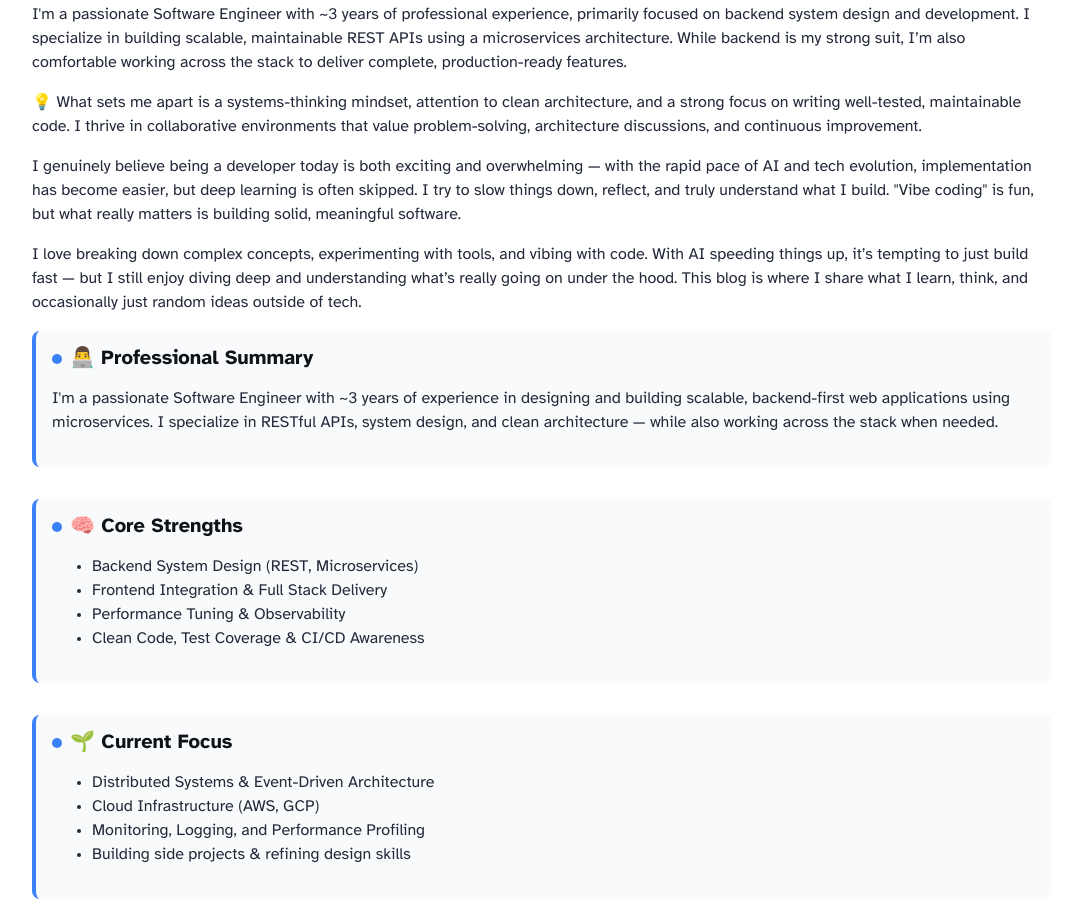
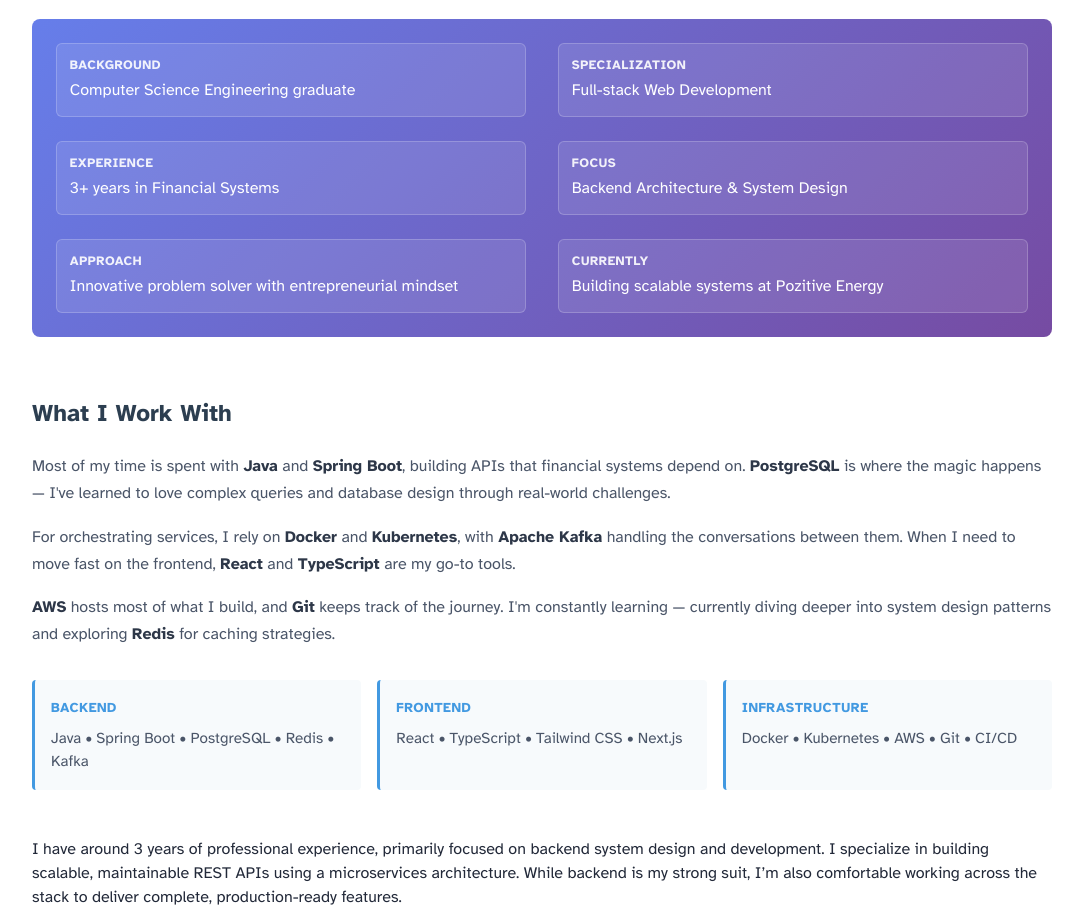
Before and after one commit to Ankit-Kosankar/my-blog, an Astro site: page /about in a window 1280 px wide. Shown: the part 829-1742 px from the top of the page, without its empty margins (112-1195 px from the left). Built offline with nearby package versions, Linux system fonts and the light colour scheme; Astro itself is replaced by a stand-in of ours.

Commit message:
works with section added

```diff
--- /dev/null
+++ b/src/components/Skills.astro
@@ -0,0 +1,128 @@
+---
+// Skills.astro
+---
+
+<section class="skills">
+    <h2>Skills & Technologies</h2>
+
+    <div class="skills-grid">
+      <div class="skill-category">
+        <h3>Backend Development</h3>
+        <div class="skills-list">
+          <span class="skill-tag">Java</span>
+          <span class="skill-tag">Spring Boot</span>
+          <span class="skill-tag">Node.js</span>
+          <span class="skill-tag">PostgreSQL</span>
+          <span class="skill-tag">Redis</span>
+          <span class="skill-tag">MongoDB</span>
+          <span class="skill-tag">Apache Kafka</span>
+          <span class="skill-tag">REST APIs</span>
+          <span class="skill-tag">GraphQL</span>
+        </div>
+      </div>
+
+      <div class="skill-category">
+        <h3>Frontend Development</h3>
+        <div class="skills-list">
+          <span class="skill-tag">React</span>
+          <span class="skill-tag">TypeScript</span>
+          <span class="skill-tag">JavaScript</span>
+          <span class="skill-tag">HTML/CSS</span>
+          <span class="skill-tag">Tailwind CSS</span>
+          <span class="skill-tag">Next.js</span>
+          <span class="skill-tag">Astro</span>
+        </div>
+      </div>
+
+      <div class="skill-category">
+        <h3>DevOps & Tools</h3>
+        <div class="skills-list">
+          <span class="skill-tag">Docker</span>
+          <span class="skill-tag">Kubernetes</span>
+          <span class="skill-tag">AWS</span>
+          <span class="skill-tag">Git</span>
+          <span class="skill-tag">CI/CD</span>
+          <span class="skill-tag">Linux</span>
+          <span class="skill-tag">Microservices</span>
+          <span class="skill-tag">System Design</span>
+        </div>
+      </div>
+    </div>
+  </section>
+
+  <style>
+    .skills {
+      margin: 3rem 0;
+    }
+
+    .skills h2 {
+      font-size: 1.8rem;
+      font-weight: 600;
+      margin-bottom: 2rem;
+      color: #2c3e50;
+    }
+
+    .skills-grid {
+      display: grid;
+      grid-template-columns: repeat(auto-fit, minmax(280px, 1fr));
+      gap: 2rem;
+    }
+
+    .skill-category {
+      background: #f8f9fa;
+      border-radius: 8px;
+      padding: 1.5rem;
+      border: 1px solid #e9ecef;
+      transition: transform 0.2s ease, box-shadow 0.2s ease;
+    }
+
+    .skill-category:hover {
+      transform: translateY(-2px);
+      box-shadow: 0 4px 12px rgba(0, 0, 0, 0.1);
+    }
+
+    .skill-category h3 {
+      font-size: 1.1rem;
+      font-weight: 600;
+      margin-bottom: 1rem;
+      color: #495057;
+    }
+
+    .skills-list {
+      display: flex;
+      flex-wrap: wrap;
+      gap: 0.5rem;
+    }
+
+    .skill-tag {
+      background: #fff;
+      color: #495057;
+      padding: 0.3rem 0.8rem;
+      border-radius: 16px;
+      font-size: 0.85rem;
+      font-weight: 500;
+      border: 1px solid #dee2e6;
+      transition: all 0.2s ease;
+    }
+
+    .skill-tag:hover {
+      background: #007bff;
+      color: white;
+      border-color: #007bff;
+    }
+
+    @media (max-width: 768px) {
+      .skills-grid {
+        grid-template-columns: 1fr;
+        gap: 1.5rem;
+      }
+
+      .skill-category {
+        padding: 1.25rem;
+      }
+
+      .skills h2 {
+        font-size: 1.5rem;
+      }
+    }
+  </style>
--- /dev/null
+++ b/src/components/WorksWith.astro
@@ -0,0 +1,185 @@
+---
+// WorkWith.astro
+---
+
+<section class="professional-identity">
+    <div class="identity-grid">
+      <div class="identity-item">
+        <span class="label">Background</span>
+        <span class="value">Computer Science Engineering graduate</span>
+      </div>
+      <div class="identity-item">
+        <span class="label">Specialization</span>
+        <span class="value">Full-stack Web Development</span>
+      </div>
+      <div class="identity-item">
+        <span class="label">Experience</span>
+        <span class="value">3+ years in Financial Systems</span>
+      </div>
+      <div class="identity-item">
+        <span class="label">Focus</span>
+        <span class="value">Backend Architecture & System Design</span>
+      </div>
+      <div class="identity-item">
+        <span class="label">Approach</span>
+        <span class="value">Innovative problem solver with entrepreneurial mindset</span>
+      </div>
+      <div class="identity-item">
+        <span class="label">Currently</span>
+        <span class="value">Building scalable systems at Pozitive Energy</span>
+      </div>
+    </div>
+  </section>
+
+  <section class="work-with">
+    <h2>What I Work With</h2>
+
+    <div class="tools-story">
+      <p>
+        Most of my time is spent with <strong>Java</strong> and <strong>Spring Boot</strong>, building APIs that financial systems depend on.
+        <strong>PostgreSQL</strong> is where the magic happens — I've learned to love complex queries and database design through real-world challenges.
+      </p>
+
+      <p>
+        For orchestrating services, I rely on <strong>Docker</strong> and <strong>Kubernetes</strong>, with <strong>Apache Kafka</strong> handling the conversations between them.
+        When I need to move fast on the frontend, <strong>React</strong> and <strong>TypeScript</strong> are my go-to tools.
+      </p>
+
+      <p>
+        <strong>AWS</strong> hosts most of what I build, and <strong>Git</strong> keeps track of the journey.
+        I'm constantly learning — currently diving deeper into system design patterns and exploring <strong>Redis</strong> for caching strategies.
+      </p>
+    </div>
+
+    <div class="tools-grid">
+      <div class="tool-category">
+        <span class="category-label">Backend</span>
+        <div class="tools">Java • Spring Boot • PostgreSQL • Redis • Kafka</div>
+      </div>
+
+      <div class="tool-category">
+        <span class="category-label">Frontend</span>
+        <div class="tools">React • TypeScript • Tailwind CSS • Next.js</div>
+      </div>
+
+      <div class="tool-category">
+        <span class="category-label">Infrastructure</span>
+        <div class="tools">Docker • Kubernetes • AWS • Git • CI/CD</div>
+      </div>
+    </div>
+  </section>
+
+  <style>
+    .professional-identity {
+      margin: 2rem 0 4rem 0;
+      padding: 1.5rem;
+      background: linear-gradient(135deg, #667eea 0%, #764ba2 100%);
+      border-radius: 8px;
+      color: white;
+    }
+
+    .identity-grid {
+      display: grid;
+      grid-template-columns: repeat(2, 1fr);
+      gap: 1.5rem 2rem;
+    }
+
+    .identity-item {
+      display: flex;
+      flex-direction: column;
+      gap: 0.3rem;
+      padding: 0.8rem;
+      background: rgba(255, 255, 255, 0.1);
+      border-radius: 6px;
+      border: 1px solid rgba(255, 255, 255, 0.2);
+    }
+
+    .label {
+      font-size: 0.8rem;
+      font-weight: 600;
+      text-transform: uppercase;
+      letter-spacing: 0.5px;
+      opacity: 0.9;
+    }
+
+    .value {
+      font-size: 1rem;
+      font-weight: 500;
+      line-height: 1.4;
+    }
+
+    .work-with {
+      margin: 3rem 0;
+    }
+
+    .work-with h2 {
+      font-size: 1.5rem;
+      font-weight: 600;
+      margin-bottom: 1.5rem;
+      color: #2c3e50;
+    }
+
+    .tools-story {
+      margin-bottom: 2rem;
+      line-height: 1.7;
+    }
+
+    .tools-story p {
+      margin-bottom: 1rem;
+      color: #4a5568;
+    }
+
+    .tools-story strong {
+      color: #2d3748;
+      font-weight: 600;
+    }
+
+    .tools-grid {
+      display: grid;
+      grid-template-columns: repeat(auto-fit, minmax(250px, 1fr));
+      gap: 1rem;
+    }
+
+    .tool-category {
+      background: #f7fafc;
+      border-left: 3px solid #4299e1;
+      padding: 1rem;
+      border-radius: 4px;
+    }
+
+    .category-label {
+      font-size: 0.85rem;
+      font-weight: 600;
+      color: #4299e1;
+      text-transform: uppercase;
+      letter-spacing: 0.5px;
+    }
+
+    .tools {
+      margin-top: 0.5rem;
+      color: #4a5568;
+      font-size: 0.95rem;
+      line-height: 1.5;
+    }
+
+    @media (max-width: 768px) {
+      .identity-grid {
+        grid-template-columns: 1fr;
+        gap: 1rem;
+      }
+
+      .professional-identity {
+        margin: 1.5rem 0 2rem 0;
+        padding: 1.2rem;
+      }
+
+      .tools-grid {
+        grid-template-columns: 1fr;
+        gap: 0.8rem;
+      }
+
+      .work-with h2 {
+        font-size: 1.3rem;
+      }
+    }
+  </style>
--- a/src/pages/about.astro
+++ b/src/pages/about.astro
@@ -1,6 +1,8 @@
 ---
 import Layout from '../layouts/Page.astro';
 import AboutHeroImage from '../assets/blog-placeholder-about.jpg';
+import Skills from '../components/Skills.astro';
+import WorksWith from '../components/WorksWith.astro';
 ---
 
 <Layout
@@ -9,8 +11,10 @@ import AboutHeroImage from '../assets/blog-placeholder-about.jpg';
   heroImage={AboutHeroImage}
 >
 
+  <WorksWith></WorksWith>
+
   <p>
-    I'm a passionate Software Engineer with ~3 years of professional experience, primarily focused on backend system design and development. I specialize in building scalable, maintainable REST APIs using a microservices architecture. While backend is my strong suit, I’m also comfortable working across the stack to deliver complete, production-ready features.
+    I have around 3 years of professional experience, primarily focused on backend system design and development. I specialize in building scalable, maintainable REST APIs using a microservices architecture. While backend is my strong suit, I’m also comfortable working across the stack to deliver complete, production-ready features.
   </p>
 
   <p>
@@ -25,7 +29,9 @@ import AboutHeroImage from '../assets/blog-placeholder-about.jpg';
 	I love breaking down complex concepts, experimenting with tools, and vibing with code. With AI speeding things up, it’s tempting to just build fast — but I still enjoy diving deep and understanding what’s really going on under the hood. This blog is where I share what I learn, think, and occasionally just random ideas outside of tech.
   </p>
 
-  <section class="about-section">
+
+
+  <!-- <section class="about-section">
     <div class="section-header">
       <div class="section-marker"></div>
       <h3>👨‍💻 Professional Summary</h3>
@@ -69,7 +75,7 @@ import AboutHeroImage from '../assets/blog-placeholder-about.jpg';
     <p>
       I love breaking down complex concepts, experimenting with tools, and vibing with code. With AI speeding things up, it’s tempting to just build fast — but I still enjoy diving deep and understanding what’s really going on under the hood. This blog is where I share what I learn, think, and occasionally just random ideas outside of tech.
     </p>
-  </section>
+  </section> -->
 </Layout>
 
 
--- a/src/pages/index.astro
+++ b/src/pages/index.astro
@@ -23,7 +23,7 @@ import "../styles/hero.css";
 							I'm a software engineer with a curious mind and a passion for understanding how things work under the hood.
 							I love building clean, scalable systems and enjoy solving real-world problems with code.
 							Currently, I’m working at <a href="https://pe.solutions/">Pozitive Energy</a>,
-							where I focus mainly on backend development and occasionally work on
+							where I focus mainly on <b>Backend development in Spring Boot </b> and occasionally work on
 							designing robust user interfaces.
 							I've spent the last few years working on backend systems and some time on
 							frontend designing robust UI.
@@ -53,7 +53,7 @@ import "../styles/hero.css";
 								>join us on Discord</a
 							> to ask questions. -->
 						</p>
-						<p>
+						<!-- <p>
 							Looking for a blog template with a bit more personality?
 							Check out
 							<a href="https://github.com/Charca/astro-blog-template"
@@ -61,7 +61,7 @@ import "../styles/hero.css";
 							>
 							by <a href="https://twitter.com/Charca">Maxi Ferreira</a
 							>.
-						</p>
+						</p> -->
 					</div>
 				</div>
 				<div class="hero-image-container">
```
